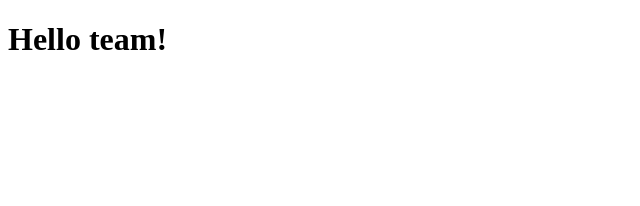
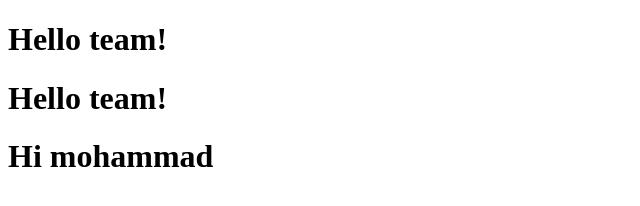
Before and after one commit to moshoubash/TestForFork, a plain HTML site: page index.html in a window 1280 px wide. Shown: the whole page, without its empty margins (0-640 px from the left). Drawn offline with Linux system fonts and the light colour scheme.

Commit message:
add line

```diff
--- a/index.html
+++ b/index.html
@@ -5,5 +5,8 @@
   </head>
   <body>
     <h1>Hello team!</h1>
+    <h1>Hello team!</h1>
+    <h1>Hi mohammad</h1>
+
   </body>
 </html>
```
